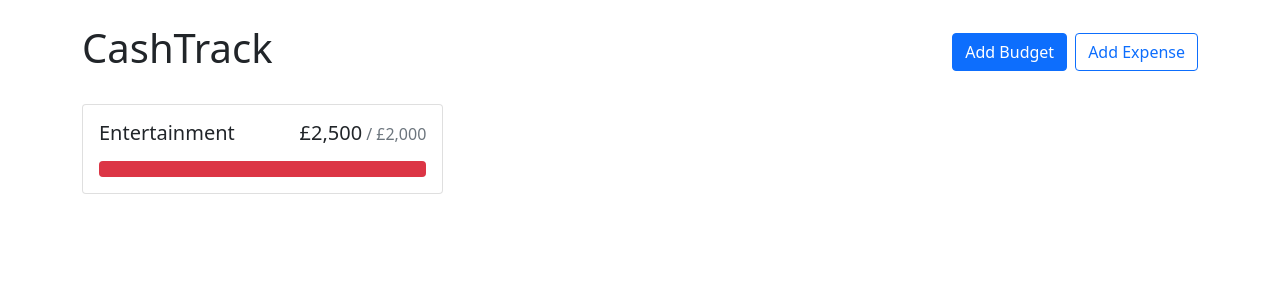
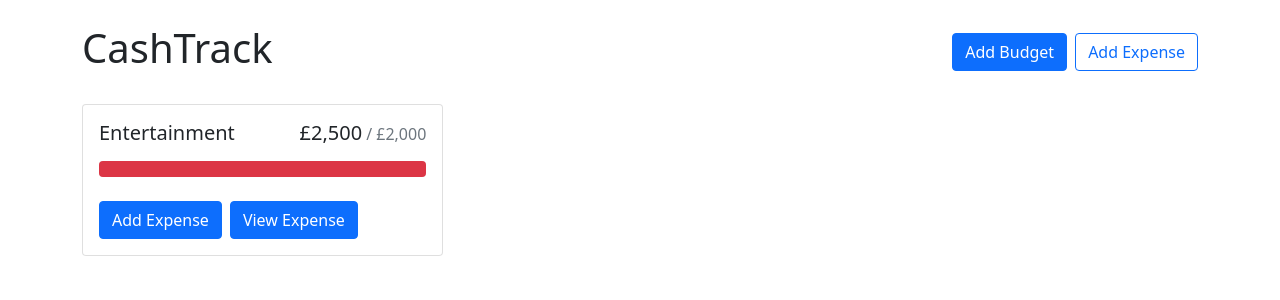
Before and after one commit to lroberts77/cashtrack-beta, a React (Create React App) app: page / in a window 1280 px wide. Shown: the top 300 px of the page. Built offline with nearby package versions, Linux system fonts and the light colour scheme.

Commit message:
added two buttons below progressbar in budgetcard.js

```diff
--- a/src/components/BudgetCard/BudgetCard.js
+++ b/src/components/BudgetCard/BudgetCard.js
@@ -1,4 +1,4 @@
-import { Card, ProgressBar } from "react-bootstrap";
+import { Card, ProgressBar, Stack, Button } from "react-bootstrap";
 import { currencyFormatter } from "../../utils";
 
 const BudgetCard = ({ name, amount, max }) => {
@@ -16,6 +16,10 @@ const BudgetCard = ({ name, amount, max }) => {
                 max={max}
                 now={amount}
             />
+            <Stack direction='horizontal' gap='2' className='mt-4'>
+                <Button>Add Expense</Button>
+                <Button>View Expense</Button>
+            </Stack>
         </Card.Body>
     </Card>
   )
```
